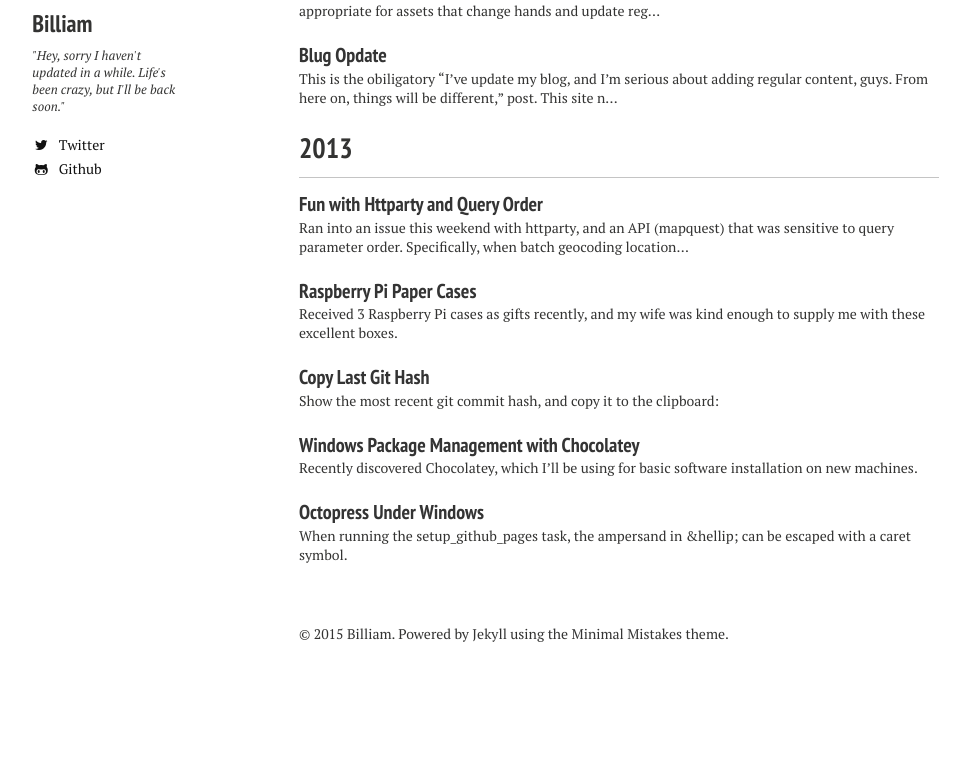
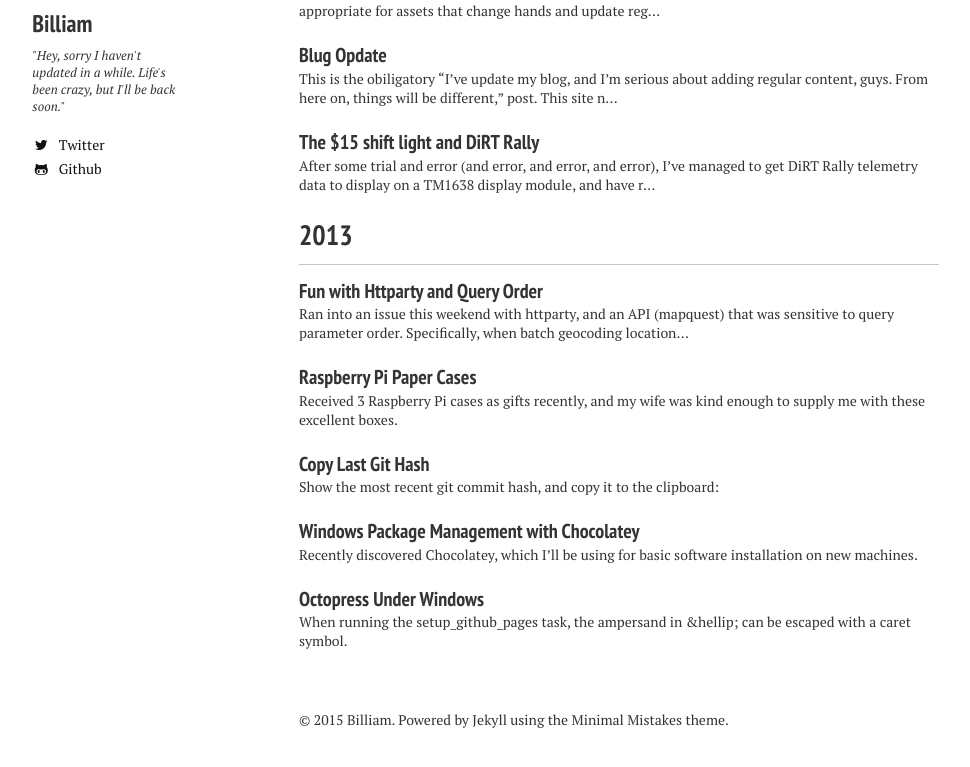
Before and after one commit to Billiam/billiam.org, a Jekyll site: the page built from posts/index.md, in a window 1280 px wide, cut to the strip 270-1048 px from the top of the page. Shown: the top 767 px of the strip, without its empty margins (21-991 px from the left). Built offline with Jekyll 4.4.1, drawn with Linux system fonts in a browser that asks for light colours; nearby versions of some CDN libraries; Markdown is read by kramdown in place of the engine named in the settings; before the commit the page ends 962 px from its top, so only the background shows below that.

Commit message:
Publishing shift entry

```diff
--- a/_drafts/dirt-rally-shift-light-tm1648-arduino.md
+++ b/_posts/2015-07-02-dirt-rally-shift-light-tm1648-arduino.md
@@ -5,6 +5,8 @@ date: 2015-06-30 17:17:14
 comments: false
 share: false
 tags: []
+image:
+  feature: post/2015/tm1638/tm1638-banner.jpg
 ---
 
 After some trial and error (_and error, and error, and error_), I've managed to get DiRT Rally telemetry data to
@@ -38,7 +40,18 @@ Install the Arduino software. Here is a helpful getting started guide: https://w
 
 Verify that you can upload sketches by uploading the blinky light Arduino example (see guide link).
 
-_ Connect the arduino to the led module using helpful guide. _
+You will need to connect arduino pins to the LED module. One for ground, one for power, and 3 to control it. If you plan to daisy chain multiple modules, you'll be using additional pins.
+
+Both the Arduino and the LED module pins are labeled on the PCB. Connect the Arduino 5v to the VCC input pin on the Arduino, connect ground to ground. I've wired Strobe 0, Clock and data to D3, D4 and D5 respectively.
+
+
+<figure>
+	<img src="{{site.url}}/images/post/2015/tm1638/wiring.jpg" alt="Figure displaying wiring arduino to TM1638 module" />
+	<figcaption>
+Wiring example from <a href="http://www.x-sim.de/forum/memberlist.php?mode=viewprofile&u=1437">Prodigy</a> in the x-sim forums.
+	</figcaption>
+</figure>
+
 
 If the TM1638 library was installed correctly, you should have a TM1638 menu in the Arduino app under `File > Examples`. Upload the `tm1638_one_module_example` sketch to verify that you can communicate with the led module. You may need to update the data, clock and strobe pins used, depending on how you wired them together.
 
```
